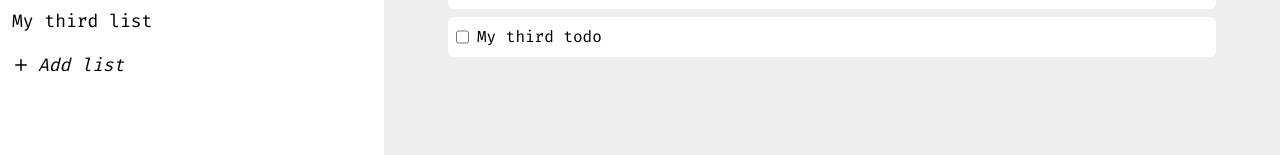
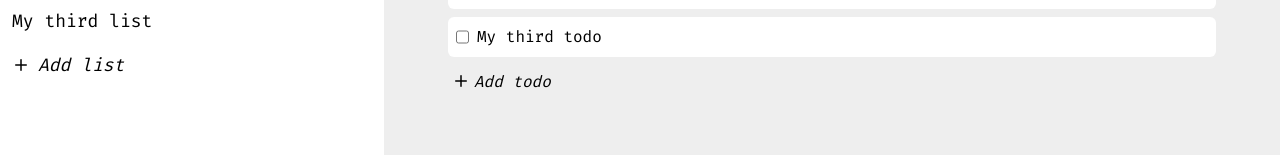
Before and after one commit to matsbak/idata2502-project, a Vue app in the folder frontend/: page / in a window 1280 px wide. Both pictures are taken after a click on the element "My first list". Shown: the part 179-334 px from the top of the page. Built offline with nearby package versions, Linux system fonts and the light colour scheme.

Commit message:
Add button for adding todos

```diff
--- a/frontend/src/sections/MainSection.vue
+++ b/frontend/src/sections/MainSection.vue
@@ -1,6 +1,6 @@
 <script setup lang="ts">
 import type { Todo } from '../types/Todo.ts'
-import { Trash2 } from 'lucide-vue-next'
+import { Plus, Trash2 } from 'lucide-vue-next'
 
 const props = defineProps<{
   list: List
@@ -30,7 +30,7 @@ const props = defineProps<{
             v-if="todo.completed"
             @click="$emit('toggle', [list.id, todo.id])"
             type="checkbox"
-            name="todo"
+            name="check"
             class="mr-2"
             checked
           />
@@ -38,7 +38,7 @@ const props = defineProps<{
             v-else
             @click="$emit('toggle', [list.id, todo.id])"
             type="checkbox"
-            name="todo"
+            name="check"
             class="mr-2"
           />
           <p
@@ -55,6 +55,15 @@ const props = defineProps<{
           class="cursor-pointer hidden group-hover:block"
         />
       </li>
+      <li class="p-1 w-3xl">
+        <div class="flex items-center w-fit hover:font-semibold cursor-pointer">
+          <Plus
+            :size="18"
+            class="mr-1"
+          />
+          <p class="italic relative top-0.25">Add todo</p>
+        </div>
+      </li>
     </ul>
   </main>
 </template>
```
